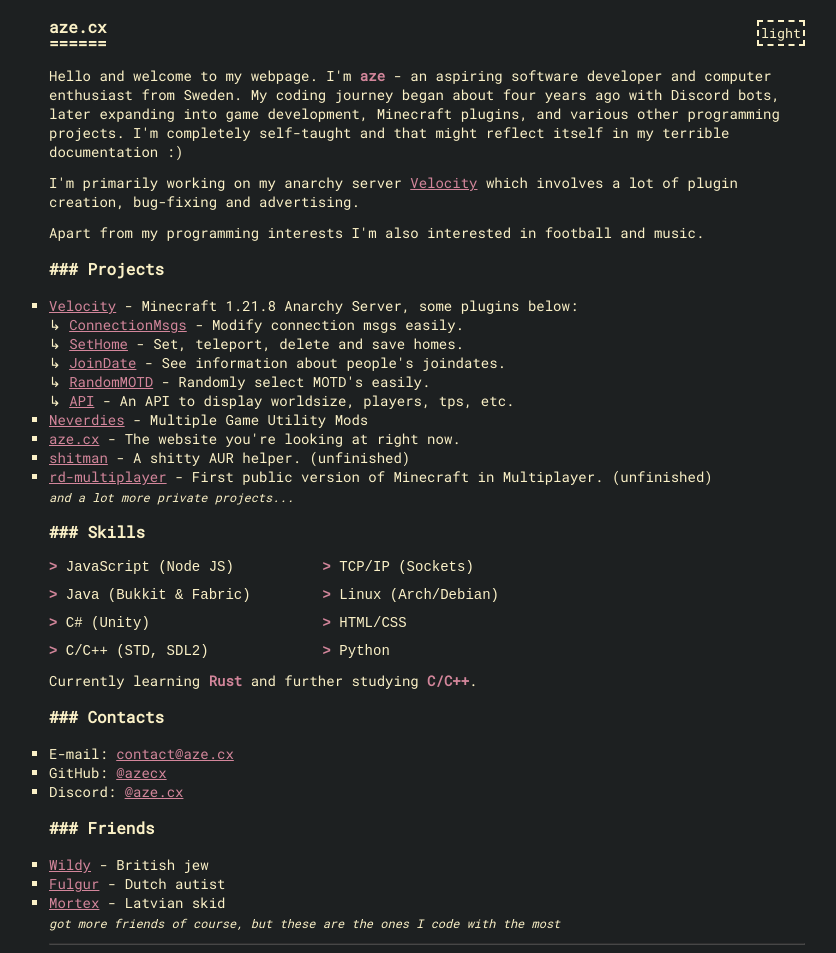
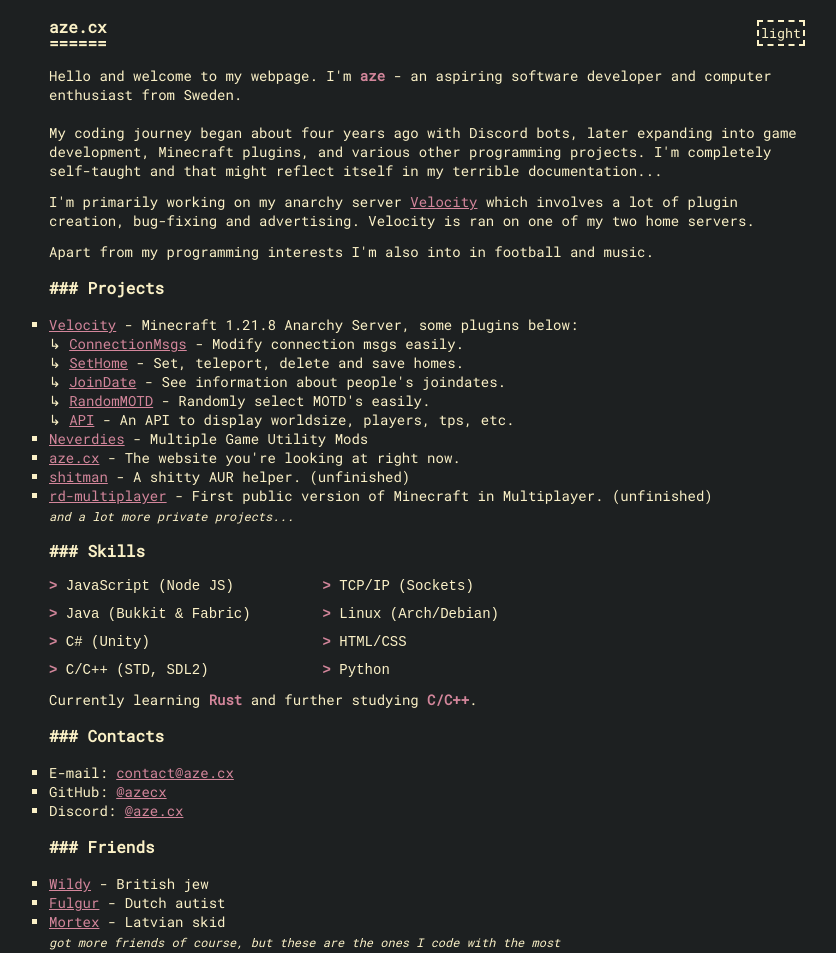
Before and after one commit to azecx/aze.cx, a plain HTML site: page index.html in a window 1280 px wide. Shown: the top 953 px of the page, without its empty margins (213-1049 px from the left). Drawn offline with Linux system fonts and the light colour scheme.

Commit message:
feat: add info about my home servers :)

```diff
--- a/index.html
+++ b/index.html
@@ -27,10 +27,10 @@
       </div>
     </div>
     <p>
-      Hello and welcome to my webpage. I'm <strong>aze</strong> - an aspiring software developer and computer enthusiast from Sweden. My coding journey began about four years ago with Discord bots, later expanding into game development, Minecraft plugins, and various other programming projects. I'm completely self-taught and that might reflect itself in my terrible documentation :)
+      Hello and welcome to my webpage. I'm <strong>aze</strong> - an aspiring software developer and computer enthusiast from Sweden. <br> <br>My coding journey began about four years ago with Discord bots, later expanding into game development, Minecraft plugins, and various other programming projects. I'm completely self-taught and that might reflect itself in my terrible documentation...
     </p>
-    <p>I'm primarily working on my anarchy server <a target="_blank" rel="noreferrer" href="https://velocity.lat/">Velocity</a> which involves a lot of plugin creation, bug-fixing and advertising.</p>
-    <p>Apart from my programming interests I'm also interested in football and music.</p>
+    <p>I'm primarily working on my anarchy server <a target="_blank" rel="noreferrer" href="https://velocity.lat/">Velocity</a> which involves a lot of plugin creation, bug-fixing and advertising. Velocity is ran on one of my two home servers.</p>
+    <p>Apart from my programming interests I'm also into in football and music.</p>
 
     <h2>Projects</h2>
     <ul>
```
